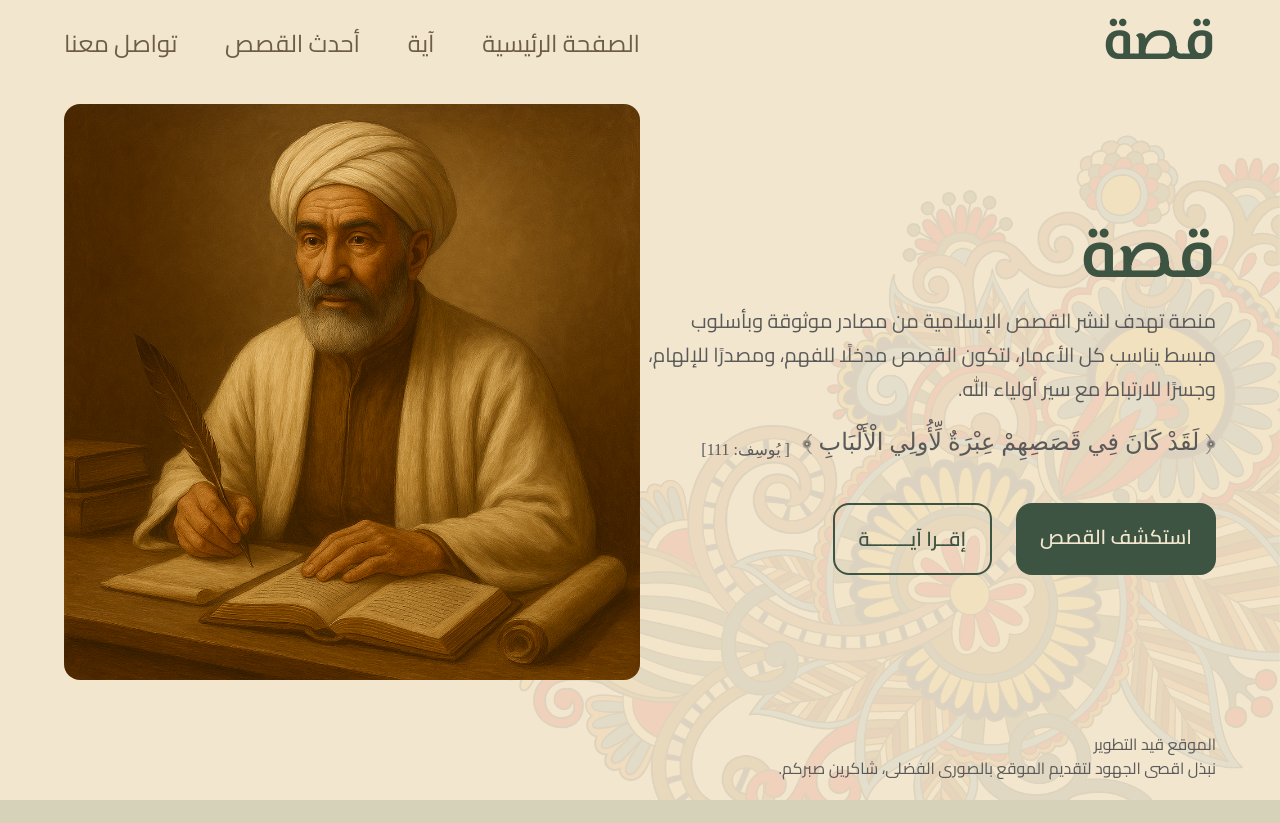
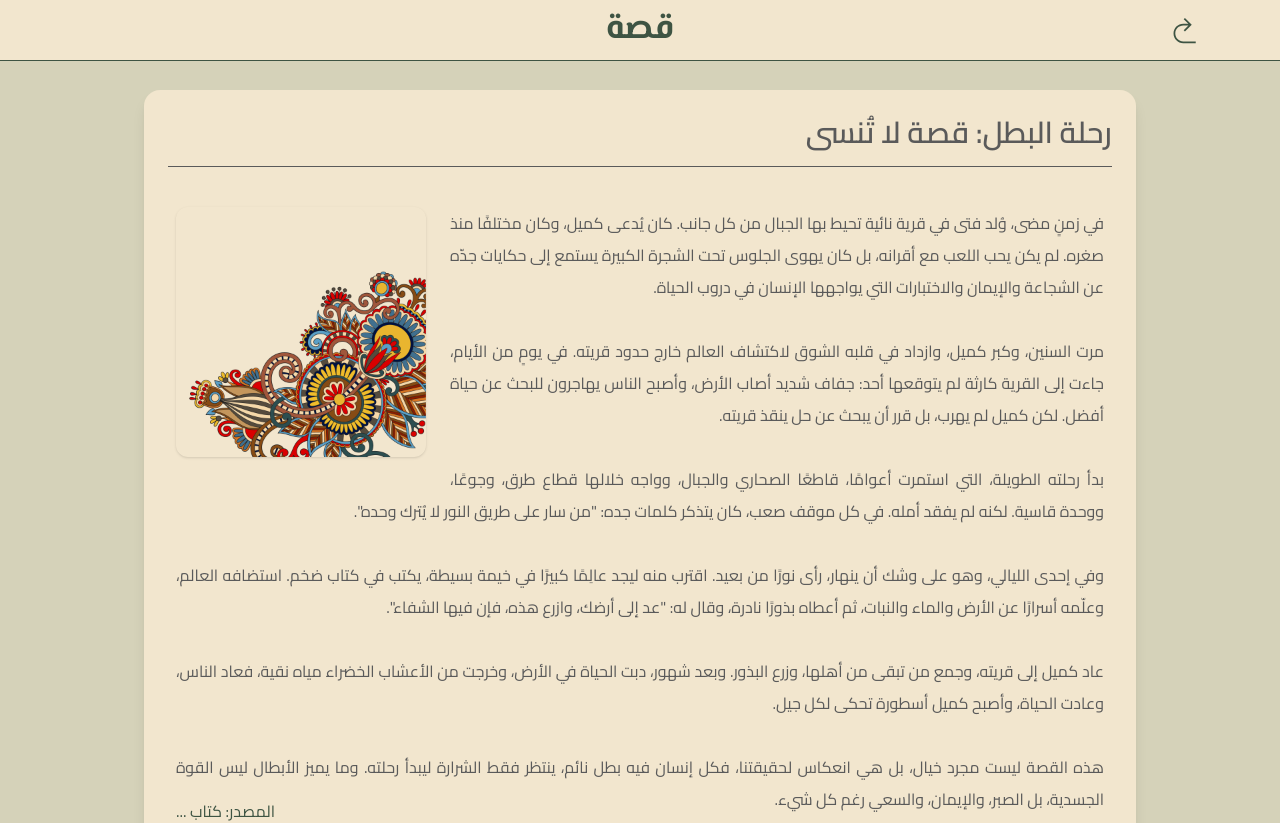
Before and after one commit to muslimIrm/qissa-frontend, a React (Vite) app: page /story/1 in a window 1280 px wide. Shown: the top 823 px of the page. Built offline with nearby package versions, Linux system fonts and the light colour scheme; no server answers; a web font is replaced by a local one.

Commit message:
add story pages

```diff
--- a/src/App.jsx
+++ b/src/App.jsx
@@ -1,23 +1,15 @@
 
 import './App.css'
-import Footer from './components/footer/Footer'
-
-// Components
-import Header from './components/header/Header'
-import Home from './components/home/Home'
-import LastStories from './components/last_sotries/LastStories'
-import ContactSection from './components/verse/contact/Contact'
-import Verse from './components/verse/Verse'
+import { Routes, Route } from 'react-router-dom';
+import HomePage from "./pages/Home"
+import Story from './pages/Story';
 function App() {
   return (
-    <>
-      <Header/>
-      <Home/>
-      <Verse/>
-      <LastStories/>
-      <ContactSection/>
-      <Footer/>
-    </>
+    <Routes>
+
+      <Route path="/" element={<HomePage />} />
+      <Route path="/story/:id" element={<Story />} />
+    </Routes>
   )
 }
 
--- a/src/components/last_sotries/LastStories.jsx
+++ b/src/components/last_sotries/LastStories.jsx
@@ -3,7 +3,7 @@ import "./lastStories.css"
 import axois from "axios"
 import URL from "../../url"
 import DefultImg from '../../assets/defult-image.jpg'
-
+import { Link } from "react-router-dom"
 function LastStories(){
     const [stories, setStories] = useState([])
     useEffect(()=>{
@@ -31,7 +31,7 @@ function LastStories(){
                                     <h2 className="title-card">{story.title}</h2>
                                     <p className="description-card">{story.content.length > 200? story.content.slice(0, 200)+ "..." : story.content}</p>
                                     <span className="">{story.surce}</span>
-                                    <a href={`/stories/${story._id}`} className="read-more">اقرأ المزيد</a>
+                                    <Link to={`/stories/${story._id}`} className="read-more">اقرأ المزيد</Link>
                                 </div>
                                 <div className="image-card">
                                     <img src={story.image ? story.image : DefultImg} alt={story.title} />
--- a/src/index.css
+++ b/src/index.css
@@ -26,7 +26,7 @@ html,body{
 
 .container{
   margin: 0 auto ;
-  @apply w-[85%] lg:w-[90%] md:w-[95%] sm:w-[98%];
+  @apply w-[98%] lg:w-[90%] md:w-[95%] ;
 }
 
 section{
--- a/src/main.jsx
+++ b/src/main.jsx
@@ -1,5 +1,5 @@
 import ReactDOM from "react-dom/client"
-import { Route, Routes, BrowserRouter } from "react-router-dom"
+import { BrowserRouter } from "react-router-dom"
 import { StrictMode } from 'react'
 import { createRoot } from 'react-dom/client'
 import './index.css'
@@ -7,6 +7,8 @@ import App from './App.jsx'
 
 createRoot(document.getElementById('root')).render(
   <StrictMode>
-    <App />
+    <BrowserRouter>
+      <App />
+    </BrowserRouter>
   </StrictMode>,
 )
--- /dev/null
+++ b/src/pages/Home.jsx
@@ -0,0 +1,23 @@
+// Components
+import Header from '../components/header/Header'
+import Home from '../components/home/Home'
+import LastStories from '../components/last_sotries/LastStories'
+import ContactSection from '../components/verse/contact/Contact'
+import Verse from '../components/verse/Verse'
+
+import Footer from '../components/footer/Footer'
+const HomePage = () => {
+
+    return (
+        <>
+            <Header />
+            <Home />
+            <Verse />
+            <LastStories />
+            <ContactSection />
+            <Footer />
+        </>
+    );
+}
+
+export default HomePage
--- /dev/null
+++ b/src/pages/Story.jsx
@@ -0,0 +1,70 @@
+import { TfiBackRight } from "react-icons/tfi";
+import { Link } from "react-router-dom";
+import img from "../assets/bg.png";
+
+const Story = () => {
+  return (
+    <>
+      {/* رأس الصفحة */}
+      <div className="fixed top-0 !z-50 w-full py-3 bg-[var(--second-color)] border-b border-[var(--primary-color)]">
+        <div className="container relative h-[60px]">
+
+          {/* زر الرجوع */}
+          <Link to="/stories" className="absolute right-4 top-1/2 -translate-y-1/2">
+            <TfiBackRight className="text-2xl md:text-3xl text-[var(--primary-color)]" />
+          </Link>
+
+          {/* العنوان */}
+          <h1 className="absolute left-1/2 top-1/2 -translate-x-1/2 -translate-y-1/2 text-3xl md:text-4xl font-bold text-center">
+            قصة
+          </h1>
+
+        </div>
+      </div>
+
+
+
+
+      {/* محتوى المقالة */ }
+      < div className = "!pt-[90px] !pb-16" >
+        <div className="container max-w-5xl mx-auto !px-4">
+          <div className="bg-[var(--second-color)] rounded-2xl shadow-lg !p-6 !space-y-8">
+
+            {/* العنوان */}
+            <h2 className="!text-3xl font-bold border-b !pb-4">رحلة البطل: قصة لا تُنسى</h2>
+
+            {/* النص + الصورة داخله باستخدام float */}
+            <div className="relative">
+              <p className="!text-base !leading-loose text-justify !p-2
+              ">
+                <img
+                  src={img}
+                  alt="صورة القصة"
+                  className="float-left w-[250px] h-auto !mr-6 !mb-4 rounded-xl shadow"
+                />
+                في زمنٍ مضى، وُلد فتى في قرية نائية تحيط بها الجبال من كل جانب. كان يُدعى كميل، وكان مختلفًا منذ صغره. لم يكن يحب اللعب مع أقرانه، بل كان يهوى الجلوس تحت الشجرة الكبيرة يستمع إلى حكايات جدّه عن الشجاعة والإيمان والاختبارات التي يواجهها الإنسان في دروب الحياة. <br /><br />
+
+                مرت السنين، وكبر كميل، وازداد في قلبه الشوق لاكتشاف العالم خارج حدود قريته. في يومٍ من الأيام، جاءت إلى القرية كارثة لم يتوقعها أحد: جفاف شديد أصاب الأرض، وأصبح الناس يهاجرون للبحث عن حياة أفضل. لكن كميل لم يهرب، بل قرر أن يبحث عن حل ينقذ قريته.<br /><br />
+
+                بدأ رحلته الطويلة، التي استمرت أعوامًا، قاطعًا الصحاري والجبال، وواجه خلالها قطاع طرق، وجوعًا، ووحدة قاسية. لكنه لم يفقد أمله. في كل موقف صعب، كان يتذكر كلمات جده: "من سار على طريق النور لا يُترك وحده".<br /><br />
+
+                وفي إحدى الليالي، وهو على وشك أن ينهار، رأى نورًا من بعيد. اقترب منه ليجد عالِمًا كبيرًا في خيمة بسيطة، يكتب في كتاب ضخم. استضافه العالم، وعلّمه أسرارًا عن الأرض والماء والنبات، ثم أعطاه بذورًا نادرة، وقال له: "عد إلى أرضك، وازرع هذه، فإن فيها الشفاء".<br /><br />
+
+                عاد كميل إلى قريته، وجمع من تبقى من أهلها، وزرع البذور. وبعد شهور، دبت الحياة في الأرض، وخرجت من الأعشاب الخضراء مياه نقية، فعاد الناس، وعادت الحياة، وأصبح كميل أسطورة تحكى لكل جيل.<br /><br />
+
+                هذه القصة ليست مجرد خيال، بل هي انعكاس لحقيقتنا، فكل إنسان فيه بطل نائم، ينتظر فقط الشرارة ليبدأ رحلته. وما يميز الأبطال ليس القوة الجسدية، بل الصبر، والإيمان، والسعي رغم كل شيء.
+
+                <span className=" float-end !mt-3 text-[var(--primary-color)]">
+                  المصدر: كتاب ...
+                </span>
+              </p>
+            </div>
+
+          </div>
+        </div>
+      </div >
+    </>
+  );
+};
+
+export default Story;
```
